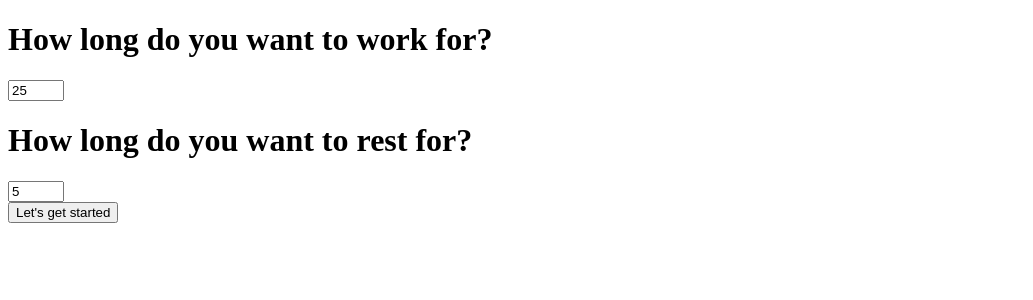
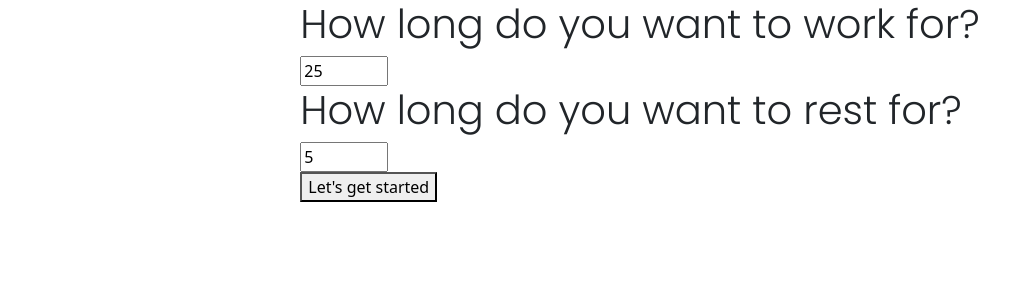
Before and after one commit to ReggieScript/froggodoro, a Flask app: page / in a window 1280 px wide. Shown: the top 300 px of the page, without its empty margins (0-1033 px from the left). Run offline with Flask 2, Linux system fonts and the light colour scheme; some libraries are stand-ins or nearby versions.

Commit message:
added some css 🐸🍅

```diff
--- a/main.py
+++ b/main.py
@@ -5,7 +5,6 @@ from flask_wtf import FlaskForm
 app = Flask(__name__)
 
 Bootstrap(app)
-
 
 @app.route('/', methods=['GET', 'POST'])
 def loadup():
--- a/static/css/styles.css
+++ /dev/null
@@ -1,3 +0,0 @@
-body{
-    background-color: "#99AA38";
-}
--- /dev/null
+++ b/static/styles.css
@@ -0,0 +1,8 @@
+body{
+    background-color: #99AA38;
+    color: #e1de87;
+}
+
+h1{
+    font-family: "Poppins", sans-serif;
+}
--- a/templates/loadup.html
+++ b/templates/loadup.html
@@ -1,16 +1,24 @@
 {% extends 'bootstrap/base.html' %}
 
-{%block styles%}
-    <link rel="stylesheet" href="{{ url_for('static', filename='css/styles.css') }}">
-{% endblock %}
+{%block head%}
+    {%block styles%}
+        <link rel="styleSheet" href="{{url_for('static', filename='styles.css')}}"/>
+        <link rel="preconnect" href="https://fonts.googleapis.com">
+        <link rel="preconnect" href="https://fonts.gstatic.com" crossorigin>
+        <link href="https://fonts.googleapis.com/css2?family=Poppins:wght@300&display=swap" rel="stylesheet">
+    {% endblock %}
+    <link href="https://cdn.jsdelivr.net/npm/bootstrap@5.3.0-alpha2/dist/css/bootstrap.min.css" rel="stylesheet" integrity="sha384-aFq/bzH65dt+w6FI2ooMVUpc+21e0SRygnTpmBvdBgSdnuTN7QbdgL+OapgHtvPp" crossorigin="anonymous">
+{%endblock%}
 
 {% block title %}Froggodoro{% endblock %}
 
 {% block content %}
 
-    <div>
+    <div class="d-flex align-items-center justify-content-center">
         <form action="" method="POST">
             <h1>How long do you want to work for?</h1>
+            <!-- Note: in the future, add a range instead of the current input -->
+            <!-- <input name= "focus_time" min = "20" max = "30" step = "1" type="range" class="form-range" id="customRange1" > -->
             <input class="quantity" name = "focus_time" id="id_form-0-quantity" min="20" max = "30" value="25" type="number">
             <h1>How long do you want to rest for?</h1>
             <input class="quantity" name = "break_time" id="id_form-0-quantity" min="3" max = "10" value="5" type="number">
@@ -19,4 +27,6 @@
         </form>
     </div>
 
+    <script src="https://cdn.jsdelivr.net/npm/bootstrap@5.3.0-alpha2/dist/js/bootstrap.bundle.min.js" integrity="sha384-qKXV1j0HvMUeCBQ+QVp7JcfGl760yU08IQ+GpUo5hlbpg51QRiuqHAJz8+BrxE/N" crossorigin="anonymous"></script>
+
 {% endblock %}
```
Also changed, not shown: templates/index.html (+10 -1 lines).
